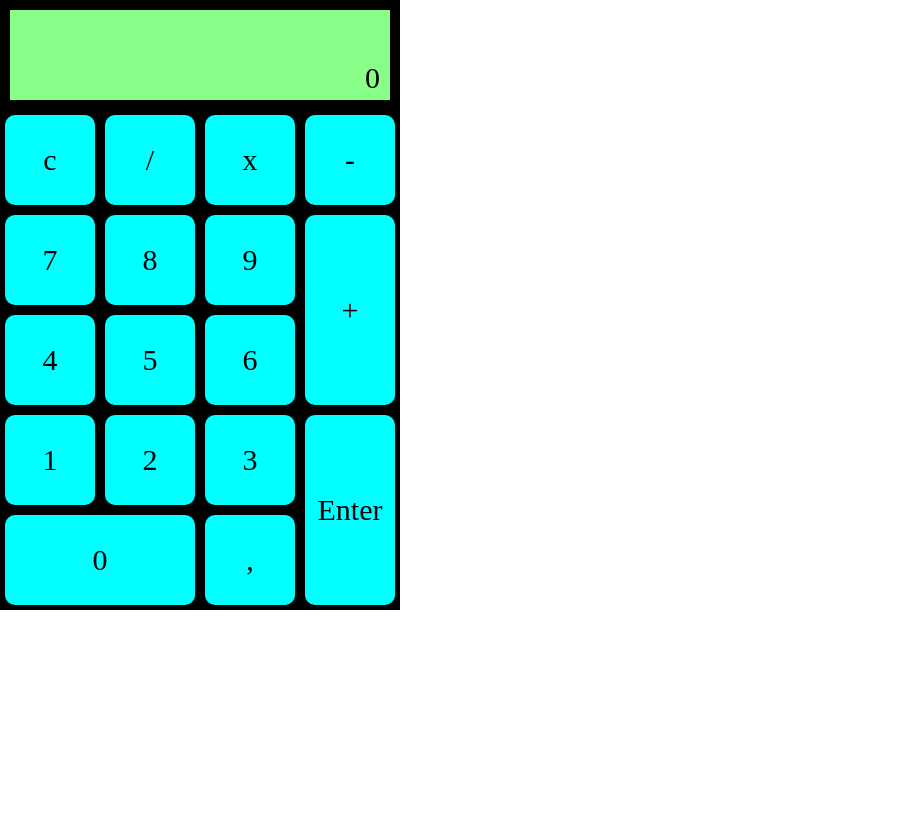
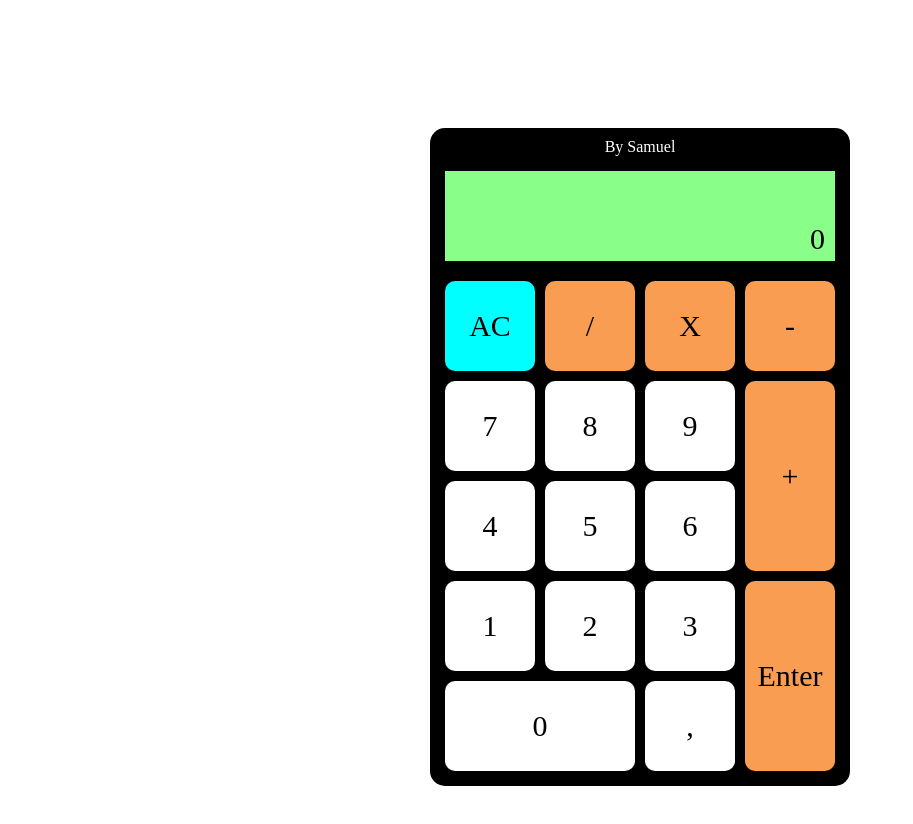
Before and after one commit to samu235/calculadora, a React (Create React App) app: page / in a window 1280 px wide. Shown: the top 824 px of the page, without its empty margins (0-913 px from the left). Before the commit the page ends 800 px from the top, so only its background shows below. Built offline with nearby package versions, Linux system fonts and the light colour scheme.

Commit message:
style enhancements

```diff
--- a/src/App.css
+++ b/src/App.css
@@ -1,3 +1,12 @@
+.App{
+  width: 100%;
+  height: 100;
+  display: flex;
+  justify-content: center;
+  align-content: center;
+
+}
+
 .tecladoDefault {
   display: flex;
   flex-flow: row wrap;
@@ -6,7 +15,12 @@
 
 .teclado {
   background-color: black;
-  width: 400px
+  width: 400px;
+
+  margin: 10%;
+  padding: 10px;
+  border-radius: 15px;
+
 }
 
 .tecladoNum {
@@ -22,7 +36,9 @@
   height: 90px;
   color: rgb(0, 0, 0);
   background-color: rgb(137, 255, 137);
-  margin: 10px;
+  margin: 5px;
+  margin-top: 15px;
+  margin-bottom: 15px;
 }
 
 .display {
@@ -35,3 +51,7 @@
   margin-left: 10px;
   margin-right: 10px;
 }
+
+.myName{
+  color: white;
+}
--- a/src/App.js
+++ b/src/App.js
@@ -30,11 +30,9 @@ function App() {
     if (var1.length > 0 && var2.length === 0) {
       setOperation(opt)
     } else if (var1.length > 0) {
-      setVar1(result)
+      setVar1(total())
       setOperation(opt)
       setVar2("")
-      //setResult("0")
-
     } else if (var1.length === 0) {
       setVar1(var1 + opt)
     }
@@ -61,7 +59,7 @@ function App() {
       setError(error)
     }
 
-
+    return result.toString()
   }
   function clear() {
     setResult("0")
@@ -73,15 +71,17 @@ function App() {
   }
   return (
     <div className="App">
+
       <div className='tecladoDefault teclado'>
+      <div className='myName'> By Samuel</div>
         <div className='pantalla'>
           <div className='display'>{(error?.length > 0) ? "Error" : (var1 + operation + var2)}</div>
           <div className='display'>{(error?.length > 0) ? error : (result)}</div>
         </div>
         <div className='tecladoDefault tecladoNum'>
-          <Key titel={"c"} click={clear} />
-          <Key titel={"/"} click={() => touchOpt("/")} />
-          <Key titel={"x"} click={() => touchOpt("x")} />
+          <Key titel={"AC"} click={clear} type="clear"/>
+          <Key titel={"/"} click={() => touchOpt("/")} type="funtion" />
+          <Key titel={"X"} click={() => touchOpt("x")} type="funtion"/>
           <Key titel={"7"} click={() => touchNum("7")} />
           <Key titel={"8"} click={() => touchNum("8")} />
           <Key titel={"9"} click={() => touchNum("9")} />
@@ -95,9 +95,9 @@ function App() {
           <Key titel={","} click={() => touchNum(".")} />
         </div>
         <div className='tecladoDefault tecladoNum2' >
-          <Key titel={"-"} click={() => touchOpt("-")} />
-          <Keyh titel={"+"} click={() => touchOpt("+")} />
-          <Keyh titel={"Enter"} click={total} />
+          <Key titel={"-"} click={() => touchOpt("-")} type="funtion"/>
+          <Keyh titel={"+"} click={() => touchOpt("+")} type="funtion"/>
+          <Keyh titel={"Enter"} click={total} type="funtion"/>
         </div>
 
       </div>
--- a/src/components/Key.js
+++ b/src/components/Key.js
@@ -1,8 +1,15 @@
 import './key.css';
 
 export default function Key(props) {
-    return(
-        <div className={"key "+((props?.styles !== undefined )?props?.styles :"")} onClick={props?.click}>
+    let myStyle = "key "
+        + ((props?.styles !== undefined) ? props?.styles : "")
+        + ((props?.type === "funtion") ? " keyfuntion " : "")
+        + ((props?.type === "clear") ? " keyclear " : "")
+
+
+
+    return (
+        <div className={myStyle} onClick={props?.click}>
             {props?.titel}
         </div>
     )
--- a/src/components/key.css
+++ b/src/components/key.css
@@ -3,7 +3,7 @@
     border-color: blue;
     width: 90px;
     height: 90px;
-    background-color: aqua;
+    background-color: white;
     margin: 5px;
     font-size: 30px;
 
@@ -15,6 +15,17 @@
     align-content: center;
     flex-direction: column;
 
+    -moz-transition: font-size 50ms linear 0s;
+    -webkit-transition: font-size 50ms linear 0s;
+    -o-transition: font-size 50ms linear 0s;
+    transition: font-size 50ms linear 0s;
+
+}
+.key:hover{
+    font-size:40px;
+}
+.key:active{
+    background-color: rgb(103, 253, 72);
 }
 
 .keyw{
@@ -28,3 +39,10 @@
     width: 90px;
     height: 190px;
 }
+
+.keyfuntion{
+    background-color: rgb(248, 157, 82);
+}
+.keyclear{
+    background-color: aqua;
+}
```
